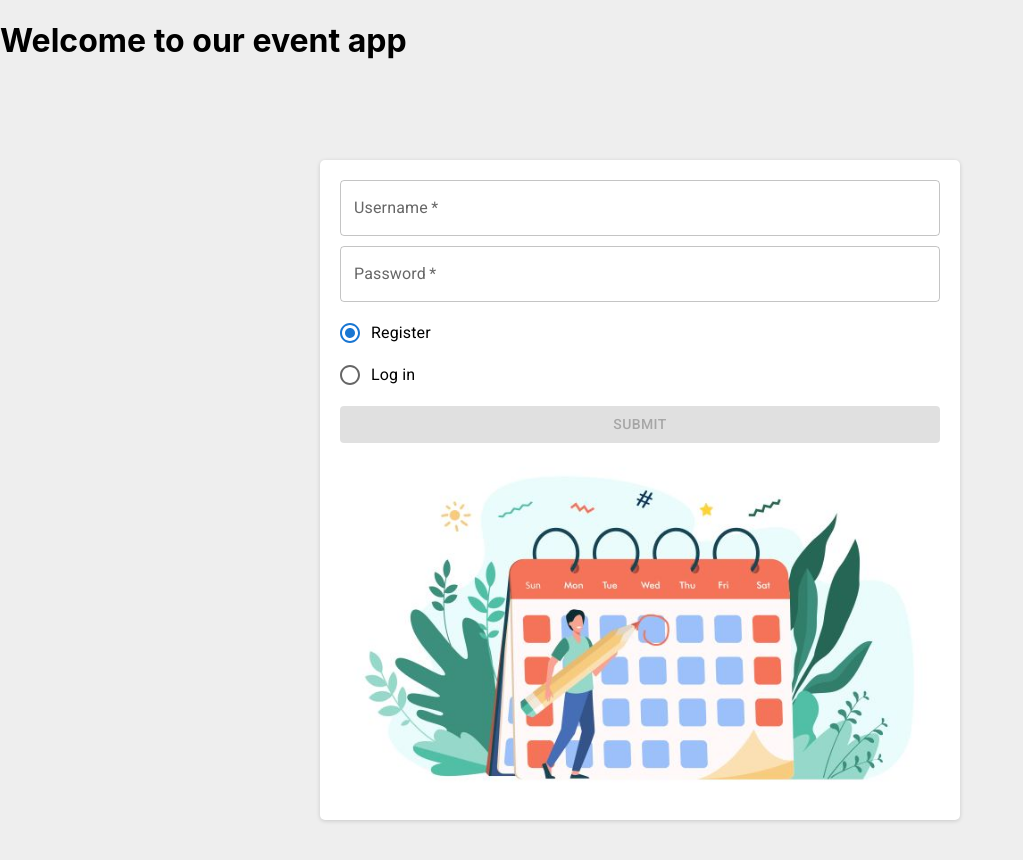
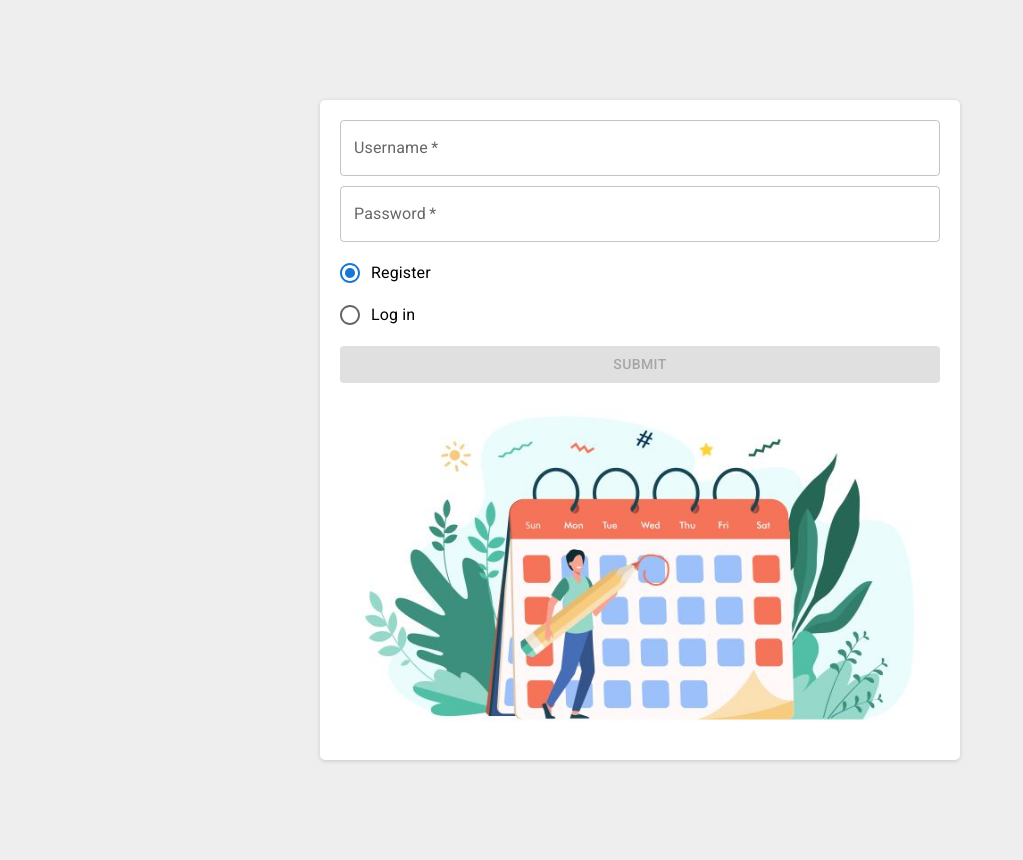
Before and after one commit to mistscale/final-project, a React (Create React App) app in the folder frontend/: page /signup in a window 1280 px wide. Shown: the top 860 px of the page, without its empty margins (0-1023 px from the left). Built offline with nearby package versions, Linux system fonts and the light colour scheme.

Commit message:
removed text

```diff
--- a/frontend/src/pages/SignUp.js
+++ b/frontend/src/pages/SignUp.js
@@ -68,7 +68,6 @@ const Signup = () => {
 
   return (
     <>
-      <h1>Welcome to our event app</h1>
       <div className="container">
         <form onSubmit={onFormSubmit}>
           <TextField
```
